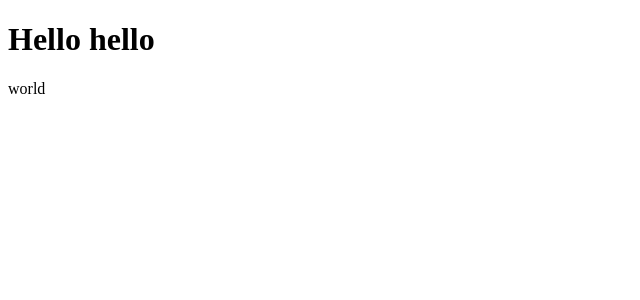
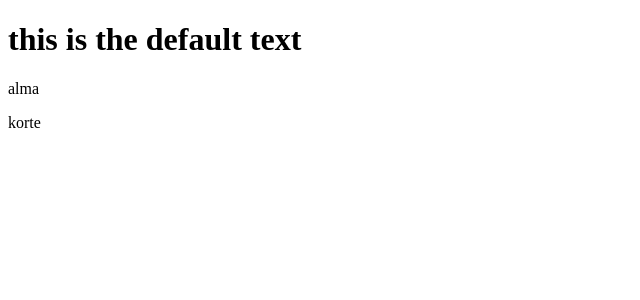
Before and after one commit to MacRayy/reactpractice, a React (Create React App) app in the folder awesomeapp/: page / in a window 1280 px wide. Shown: the top 300 px of the page, without its empty margins (0-640 px from the left). Built offline with nearby package versions, Linux system fonts and the light colour scheme.

Commit message:
feat(app): passing props between modules

```diff
--- a/awesomeapp/src/App.js
+++ b/awesomeapp/src/App.js
@@ -10,13 +10,21 @@ import React from 'react'
 
 class App extends React.Component {
 	render() {
+		let txt = this.props.txt
+		let cat = this.props.cat
+
 		return (
 			<div>
-				<h1>Hello hello</h1>
-				<span>world</span>
+				<h1>{txt}</h1>
+				<p>{cat}</p>
+				<p>{this.props.fruit}</p>
 			</div>
 		)
 	}
 }
 
+App.defaultProps = {
+	txt: 'this is the default text'
+}
+
 export default App
--- a/awesomeapp/src/index.js
+++ b/awesomeapp/src/index.js
@@ -5,6 +5,6 @@ import ReactDOM from 'react-dom'
 import App from './App'
 
 ReactDOM.render(
-	<App />,
+	<App cat="alma" fruit="korte"/>,
 	document.getElementById('root')
 )
```
